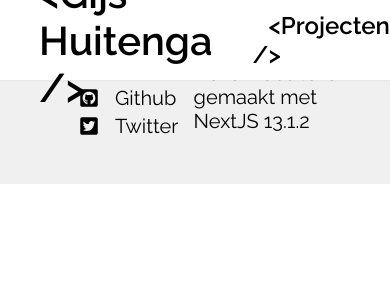
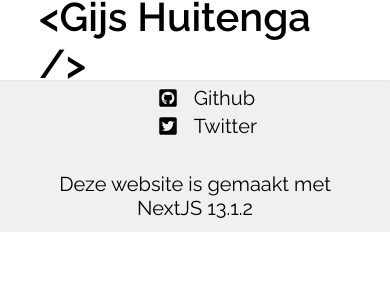
Before and after one commit to GijsHuitenga/nextjs-portfolio-v1, a Next.js app: page /projects/1 in a window 390 px wide. Shown: the top 300 px of the page. Built offline with nearby package versions, Linux system fonts and the light colour scheme.

Commit message:
Fixed more responsiveness issues

```diff
--- a/components/homepage/about.js
+++ b/components/homepage/about.js
@@ -34,9 +34,9 @@ export default function About() {
         />
         <Image
           src={hslLogo}
-          alt='Mediacollege Amsterdam logo'
-          width={266.46}
-          height={200}
+          alt='Hogeschool Leiden logo'
+          width={200}
+          height={150}
           placeholder='blur'
         />
       </div>
--- a/components/layout/footer.js
+++ b/components/layout/footer.js
@@ -9,7 +9,7 @@ export default function Footer() {
       <div>
         <Socials />
         <div className={classes.info}>
-          Deze website is gemaakt met NextJS <span>13.1.2</span>
+          Deze website is gemaakt met NextJS 13.1.2
         </div>
       </div>
     </footer>
--- a/styles/layout/footer.module.css
+++ b/styles/layout/footer.module.css
@@ -1,18 +1,30 @@
 
 .footer {
   width: 100%;
-  height: 10rem;
-  display: fixed;
+  height: 13rem;
   padding: 2rem 10%;
   background-color: var(--color-light-gray);
 }
 
-.footer > div {
+.footer div {
   display: flex;
+  flex-direction: column;
+  gap: 2rem;
   justify-content: space-between;
-  align-items: baseline;
+  align-items: center;
 }
 
 .info {
+  text-align: center;
+}
 
+@media only screen and (min-width: 859px) {
+  .footer {
+    height: 10rem;
+  }
+  .footer div {
+    flex-direction: row;
+    gap: 0;
+    align-items: baseline;
+  }
 }
--- a/styles/layout/navbar.module.css
+++ b/styles/layout/navbar.module.css
@@ -22,6 +22,10 @@
   text-decoration: none;
 }
 
+.header nav {
+  display: none;
+}
+
 .header nav ul {
   list-style: none;
 }
@@ -40,3 +44,8 @@
 .header nav ul li a:focus {
   background-color: var(--color-light-gray);
 }
+@media only screen and (min-width: 712px) {
+  .header nav {
+    display: block;
+  }
+}
```
Also changed, not shown: styles/homepage/hero.module.css (+19 -5 lines).
